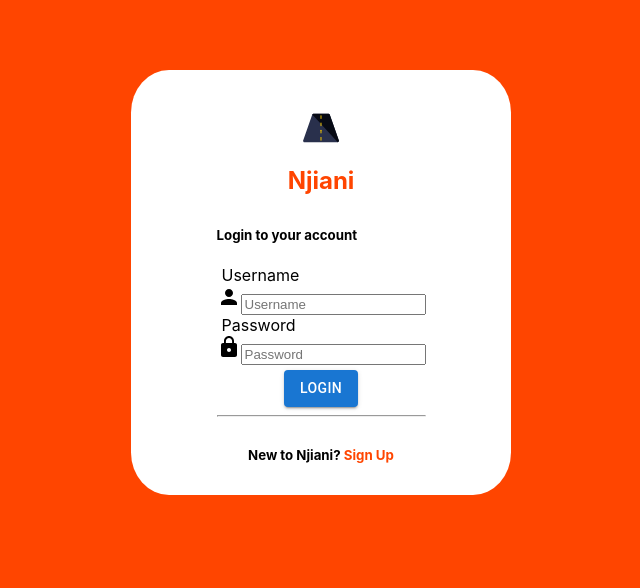
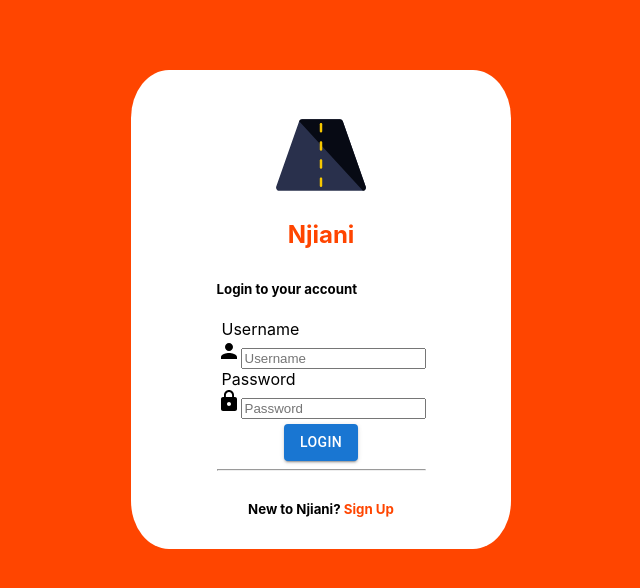
Before and after one commit to kevinkirotichkibet/Login, a React (Create React App) app: page / in a window 1280 px wide. Shown: the top 588 px of the page, without its empty margins (319-959 px from the left). Built offline with nearby package versions, Linux system fonts and the light colour scheme.

Commit message:
minor changes

```diff
--- a/src/components/body/Body.jsx
+++ b/src/components/body/Body.jsx
@@ -37,6 +37,7 @@ export default function Body() {
                 </div>
                 <hr />
                 <div className="bodySignupContainer">
+                    {/* <hr />       */}
                     <h5 className="signupLink">New to Njiani? <span  className="signupSpan">Sign Up</span></h5>
                 </div>
 
--- a/src/components/body/body.css
+++ b/src/components/body/body.css
@@ -49,8 +49,10 @@
 }
 .bodySignupContainer{
     position: relative;
-
+    /* background-color: darkgrey; */
     display: flex;
+    /* flex-direction: column;
+    width: 100%; */
     justify-content: center;
 }
 
--- a/src/components/header/header.css
+++ b/src/components/header/header.css
@@ -37,8 +37,8 @@
 .logoImage{
     position: relative;
 
-    width: 10%;
-    height: 10%;
+    width: 25%;
+    height: 25%;
     border-radius: 15%;
     object-fit: cover;
     margin-top: 30px;
```
